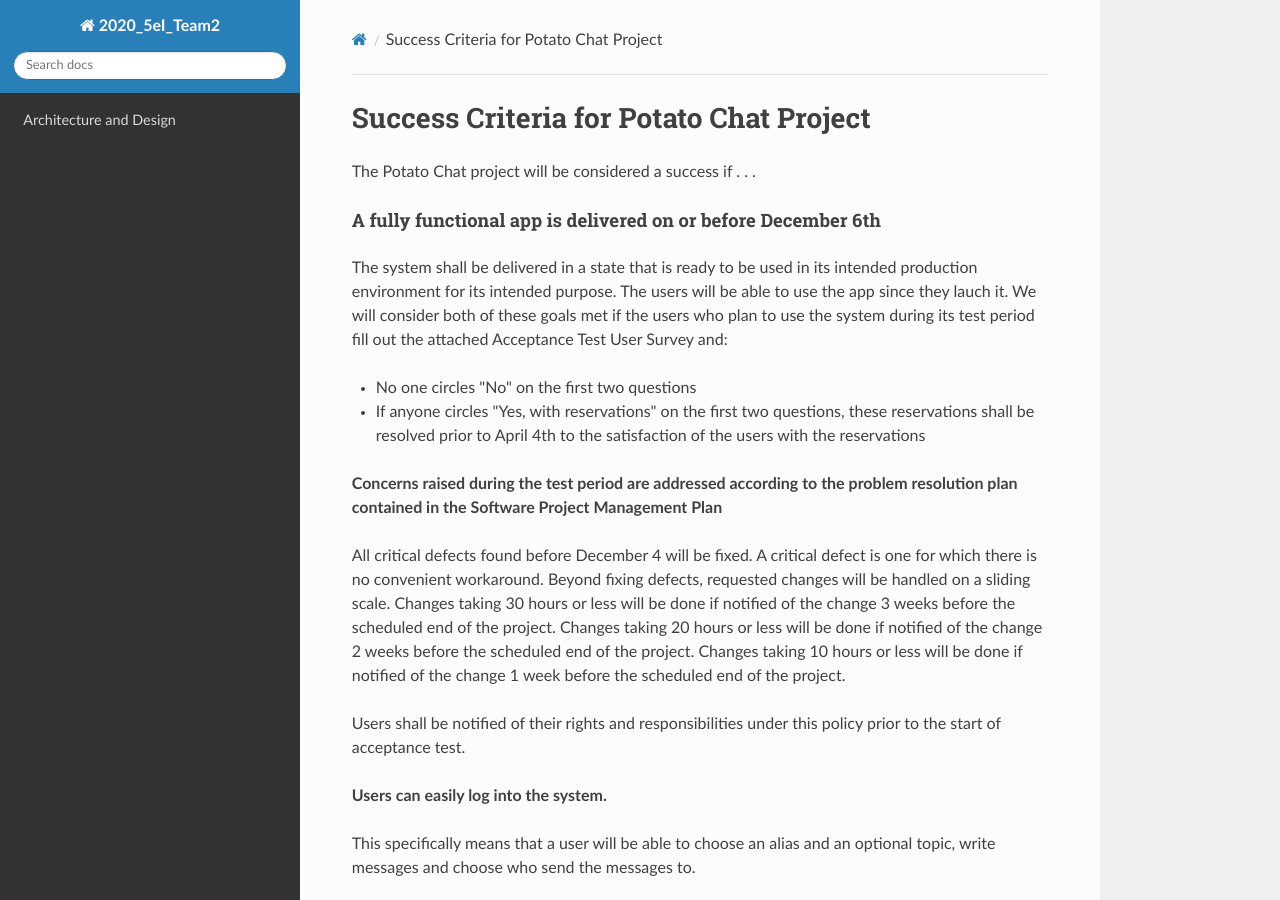
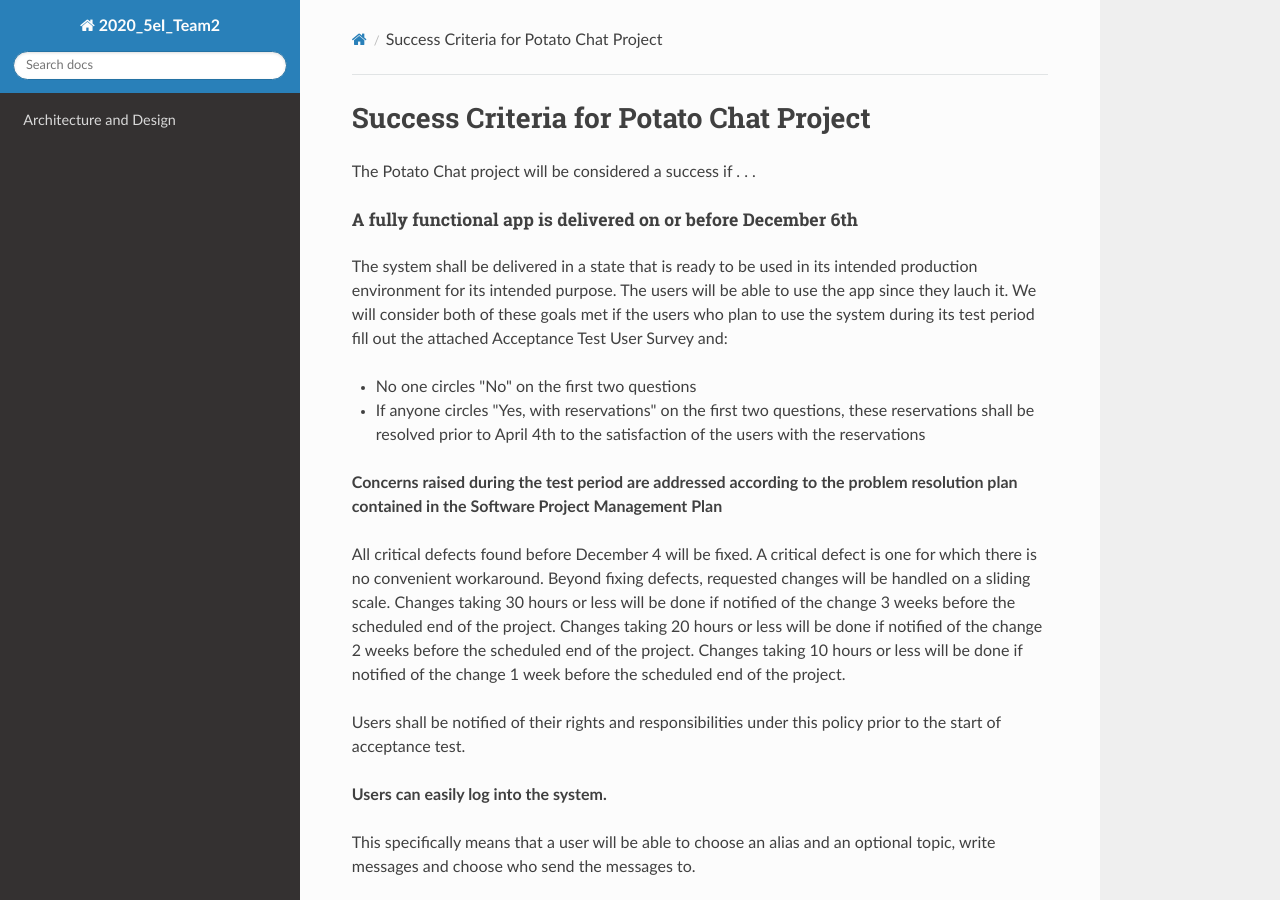
Before and after one commit to 01brazz/5EI_Group2_PCP, an MkDocs documentation site: the page built from docs/Project_Success_Criteria.md, in a window 1280 px wide and 900 px high. Built offline with MkDocs 1.6.1, drawn with Linux system fonts in a browser that asks for light colours; nearby versions of some CDN libraries.

```diff
--- a/docs/Project_Success_Criteria.md
+++ b/docs/Project_Success_Criteria.md
@@ -1,8 +1,10 @@
 # Success Criteria for Potato Chat Project
+
+
 
 The Potato Chat project will be considered a success if . . .
 
-#### A fully functional app is delivered on or before December 6th
+##### A fully functional app is delivered on or before December 6th
 
 
 The system shall be delivered in a state that is ready to be used in its intended production environment for its intended purpose. The users will be able to use the app since they lauch it. We will consider both of these goals met if the users who plan to use the system during its test period fill out the attached Acceptance Test User Survey and:
@@ -61,11 +63,13 @@ David Brazzarola, Project Manager
 
 Andrea Beltrami, Customer Representative
 
+
+
 ## Potato Chat Acceptance Test User Survey
 
 1. Is the system installed and functioning adequately such that you can begin using it in its production environment for its intended purpose?
 
- No Yes Yes, with some reservations
+   No 						Yes 					Yes, with some reservations
 
 \_\_\_\_\_\_\_\_\_\_\_\_\_\_\_\_\_\_\_\_\_\_\_\_\_\_\_\_\_\_\_\_\_\_\_\_\_\_\_\_\_\_\_\_\_\_\_\_\_\_\_\_\_\_\_\_\_\_\_\_\_\_\_\_\_\_\_
 
@@ -95,4 +99,4 @@ Description:\_\_\_\_\_\_\_\_\_\_\_\_\_\_\_\_\_\_\_\_\_\_\_\_\_\_\_\_\_\_\_\_\_\_
 
 \_\_\_\_\_\_\_\_\_\_\_\_\_\_\_\_\_\_\_\_\_\_\_\_\_\_\_\_\_\_\_\_\_\_\_\_\_\_\_\_\_\_\_\_\_\_\_\_\_\_\_\_\_\_\_\_\_\_\_\_\_\_\_\_\_\_\_
 
-\_\_\_\_\_\_\_\_\_\_\_\_\_\_\_\_\_\_\_\_\_\_\_\_\_\_\_\_\_\_\_\_\_\_\_\_\_\_\_\_\_\_\_\_\_\_\_\_\_\_\_\_\_\_\_\_\_\_\_\_\_\_\_\_\_\_\_
+\_\_\_\_\_\_\_\_\_\_\_\_\_\_\_\_\_\_\_\_\_\_\_\_\_\_\_\_\_\_\_\_\_\_\_\_\_\_\_\_\_\_\_\_\_\_\_\_\_\_\_\_\_\_\_\_\_\_\_\_\_\_\_\_\_\__
```
